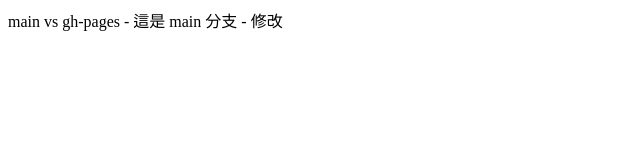
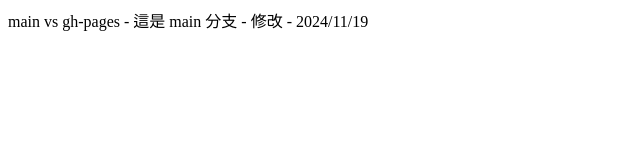
Before and after one commit to udn-ian/github-project, a website: page src/index.html in a window 1280 px wide. Shown: the full height of the page, 0-640 px from the left. Drawn offline with Linux system fonts and the light colour scheme.

Commit message:
再改一次看看

```diff
--- a/src/index.html
+++ b/src/index.html
@@ -6,6 +6,6 @@
   <title>github-分支切換練習</title>
 </head>
 <body>
-  main vs gh-pages - 這是 main 分支 - 修改
+  main vs gh-pages - 這是 main 分支 - 修改 - 2024/11/19
 </body>
 </html>
```
